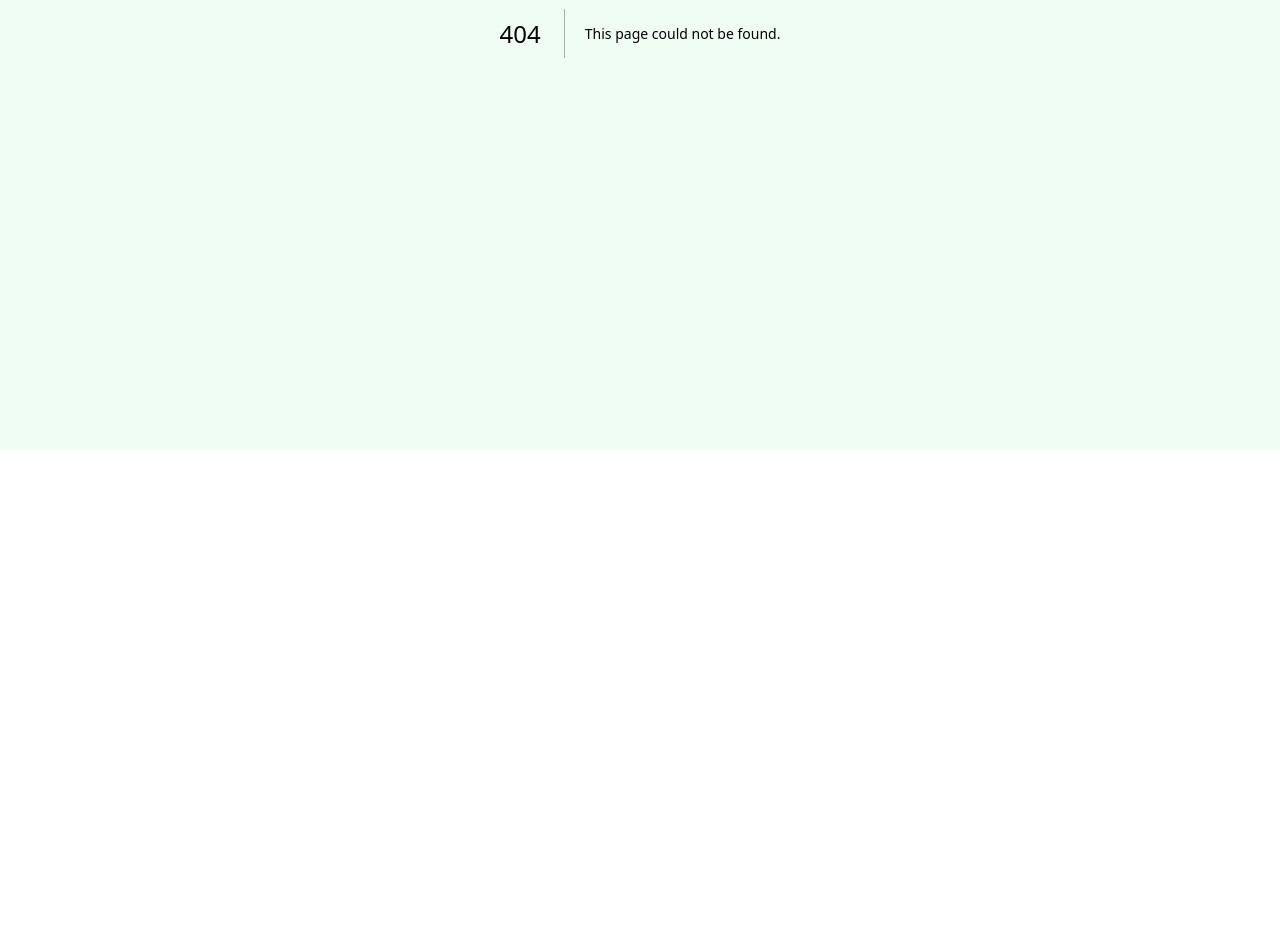
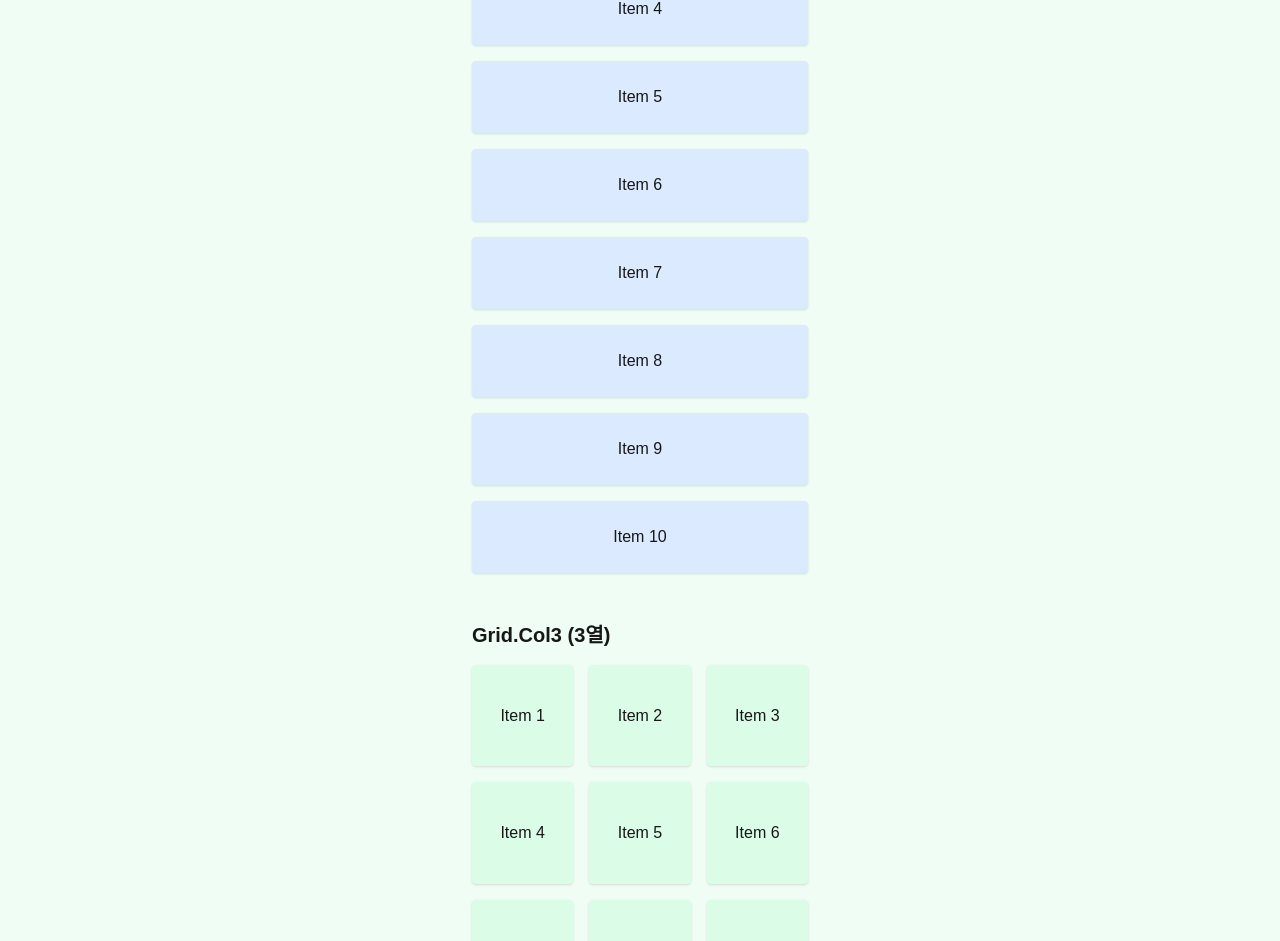
Before and after one commit to digibees-moimz/moimz, a Next.js app in the folder frontend/: page /test-ui in a window 1280 px wide. Before the commit this address had no page. Shown: the part 472-1413 px from the top of the page. Before the commit the page ends 921 px from the top, so only its background shows below. Built offline with nearby package versions, Linux system fonts and the light colour scheme.

Commit message:
[FE] feat #8: Grid 시스템 기반으로 테스트 샘플 화면

```diff
--- /dev/null
+++ b/frontend/src/app/test-ui/page.tsx
@@ -0,0 +1,55 @@
+import { Flex } from "@/components/ui-components/layout/Flex";
+import { Grid } from "@/components/ui-components/layout/Grid";
+
+export default function TestGridPage() {
+  const items = Array.from({ length: 10 }, (_, idx) => idx + 1);
+
+  return (
+    <div className="p-8 space-y-12">
+      {/* 기본 Grid */}
+      <section>
+        <h2 className="text-xl font-bold mb-4">기본 Grid (gap-4)</h2>
+        <Grid.Grid>
+          {items.map((item) => (
+            <div
+              key={item}
+              className="bg-blue-100 p-6 text-center rounded shadow"
+            >
+              Item {item}
+            </div>
+          ))}
+        </Grid.Grid>
+      </section>
+
+      {/* 고정 열수 Grid */}
+      <section>
+        <h2 className="text-xl font-bold mb-4">Grid.Col3 (3열)</h2>
+        <Grid.Col3>
+          {items.map((item) => (
+            <Flex.RowCenter
+              key={item}
+              className="bg-green-100 p-6 text-center rounded shadow aspect-square"
+            >
+              Item {item}
+            </Flex.RowCenter>
+          ))}
+        </Grid.Col3>
+      </section>
+
+      {/* 반응형 AutoGrid */}
+      <section>
+        <h2 className="text-xl font-bold mb-4">Grid.AutoGrid (반응형)</h2>
+        <Grid.AutoCols className="min-[400px]:grid-cols-2 min-[640px]:grid-cols-3">
+          {items.map((item) => (
+            <div
+              key={item}
+              className="bg-pink-100 p-6 text-center rounded shadow"
+            >
+              Item {item}
+            </div>
+          ))}
+        </Grid.AutoCols>
+      </section>
+    </div>
+  );
+}
```
